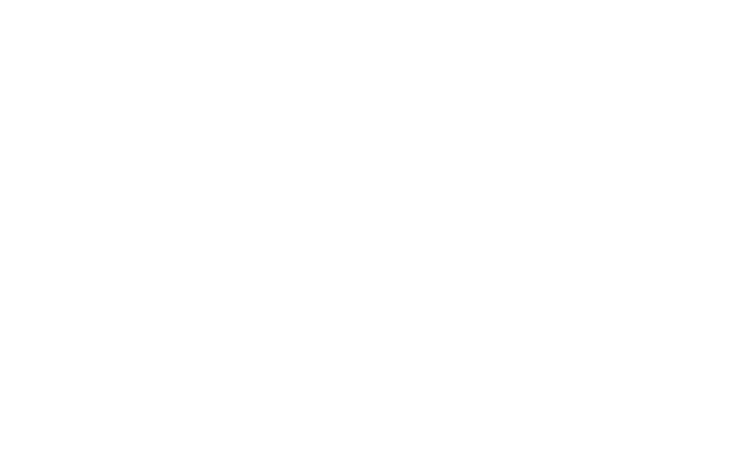
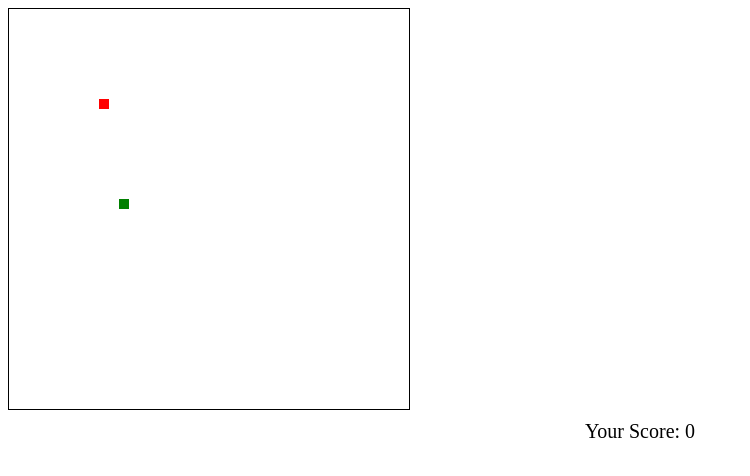
Before and after one commit to acciojob/snake-misterKumar, a website: page main.html in a window 1280 px wide. Shown: the whole page, without its empty margins (0-750 px from the left). Drawn offline with Linux system fonts and the light colour scheme.

Commit message:
created a submission

```diff
--- a/main.html
+++ b/main.html
@@ -8,6 +8,11 @@
 
 <body>
 	<!-- the entire body must be written by student -->
+	   <div id="gameContainer">
+        <!-- Snake and food pixels will be added here dynamically with JavaScript -->
+    </div>
+    <div class="scoreBoard " id="pointsEarned">Your Score: <span id="score">0</span></div>
+
     <script type="text/javascript" src="./script.js">
 </script>
 
--- a/script.js
+++ b/script.js
@@ -1 +1,93 @@
 //your code here
+const gameContainer = document.getElementById('gameContainer');
+const scoreElement = document.getElementById('score');
+
+let snake = [{ row: 20, col: 1 }];
+let food = { row: 10, col: 10 };
+let direction = 'right';
+let score = 0;
+
+function createPixel(row, col, className,count) {
+    const pixel = document.createElement('div');
+    pixel.className = className;
+    pixel.id = `pixel${count}`;
+    pixel.style.gridRowStart = row;
+    pixel.style.gridColumnStart = col;
+    gameContainer.appendChild(pixel);
+}
+
+function updateGame(count) {
+    // Clear the game container
+    gameContainer.innerHTML = '';
+
+    // Update and draw the snake
+    snake.forEach(segment => {
+        createPixel(segment.row, segment.col, 'snakeBodyPixel',count);
+    });
+
+    // Draw the food
+    createPixel(food.row, food.col, 'food');
+}
+
+function moveSnake() {
+    const head = { ...snake[0] };
+
+    // Update the head position based on the direction
+    if (direction === 'right') head.col++;
+    else if (direction === 'left') head.col--;
+    else if (direction === 'up') head.row--;
+    else if (direction === 'down') head.row++;
+
+    // Check if the snake eats the food
+    if (head.row === food.row && head.col === food.col) {
+        // Increase the score and generate new food
+        score++;
+        scoreElement.textContent = score;
+        food = {
+            row: Math.floor(Math.random() * 40),
+            col: Math.floor(Math.random() * 40)
+        };
+    } else {
+        // Remove the last segment of the snake
+        snake.pop();
+    }
+
+    // Add the new head
+    snake.unshift(head);
+
+    // Check for collision with walls
+    if (
+        head.row < 0 ||
+        head.row >= 40 ||
+        head.col < 0 ||
+        head.col >= 40
+    ) {
+        alert('Game over!');
+        // Reset the game
+        snake = [{ row: 20, col: 1 }];
+        food = { row: 10, col: 10 };
+        score = 0;
+        scoreElement.textContent = score;
+        direction = 'right';
+    }
+}
+
+document.addEventListener('keydown', function (event) {
+    if (event.key === 'ArrowRight' && direction !== 'left') {
+        direction = 'right';
+    } else if (event.key === 'ArrowLeft' && direction !== 'right') {
+        direction = 'left';
+    } else if (event.key === 'ArrowUp' && direction !== 'down') {
+        direction = 'up';
+    } else if (event.key === 'ArrowDown' && direction !== 'up') {
+        direction = 'down';
+    }
+});
+
+// Game loop
+let count=1;
+setInterval(() => {
+    moveSnake();
+    updateGame(count);
+	count++;
+}, 100);
--- a/styles.css
+++ b/styles.css
@@ -1,2 +1,24 @@
 
 /* Your CSS Code here. */
+#gameContainer {
+    width: 400px;
+    height: 400px;
+    border: 1px solid #000;
+    display: grid;
+    grid-template-columns: repeat(40, 1fr);
+    grid-template-rows: repeat(40, 1fr);
+}
+
+.food {
+    background-color: red;
+}
+
+.snakeBodyPixel {
+    background-color: green;
+}
+
+.scoreBoard {
+    text-align: center;
+    margin-top: 10px;
+	font-size:20px
+}
```
